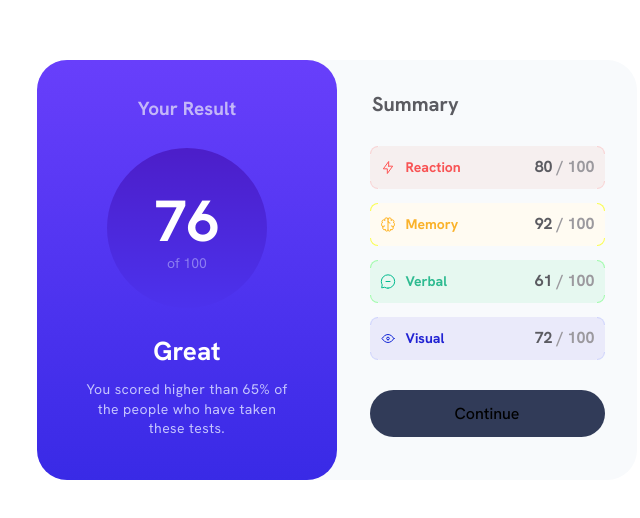
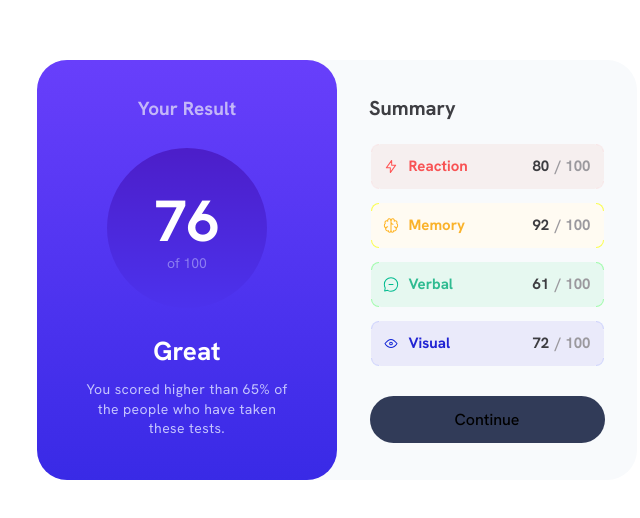
Before and after one commit to JordanReady/results-summary-component, a React (Vite) app: page / in a window 1280 px wide. Shown: the part 130-648 px from the top of the page, without its empty margins (303-943 px from the left). Built offline with nearby package versions, Linux system fonts and the light colour scheme.

Commit message:
pixel adjustments for desktop view

```diff
--- a/src/components/results.css
+++ b/src/components/results.css
@@ -81,18 +81,18 @@
 }
 
 .summary-title {
-  color: #5b5b61;
+  color: #3e3e43;
   font-size: 20px;
-  padding-top: 20px;
-  padding-bottom: 10px;
-  padding-left: 35px;
+  padding-top: 24px;
+  padding-bottom: 4px;
+  padding-left: 32px;
   align-self: flex-start;
 }
 
 .skill-container {
   display: flex;
-  width: 235px;
-  height: 43px;
+  width: 233px;
+  height: 45px;
   align-items: center;
   justify-content: space-between;
   border-radius: 10px;
@@ -130,6 +130,7 @@
 
 .skill-type {
   display: flex;
+  padding-left: 2px;
 }
 
 .skill-icon {
@@ -138,22 +139,26 @@
 }
 
 .skill-title {
-  font-size: 14px;
+  font-size: 15px;
   font-weight: bold;
 }
 
 .skill-score {
   padding: 10px;
+  padding-right: 13px;
 }
 
 .your-score {
-  color: #5b5b61;
+  color: #3d3d41;
   font-weight: bold;
+  font-size: 15px;
+  padding-right: 2px;
 }
 
 .total-score {
   color: #9b999e;
   font-weight: bold;
+  font-size: 15px;
 }
 
 .continue-button {
@@ -179,23 +184,23 @@
 }
 
 .skill-container.reaction .top-left-corner-accent {
-  border-top: 1px solid rgba(255, 0, 0, 0.144);
-  border-left: 1px solid rgba(255, 0, 0, 0.144);
+  border-top: 1px solid rgba(255, 0, 0, 0.062);
+  border-left: 1px solid rgba(255, 0, 0, 0.062);
 }
 
 .skill-container.reaction .top-right-corner-accent {
-  border-top: 1px solid rgba(255, 0, 0, 0.144);
-  border-right: 1px solid rgba(255, 0, 0, 0.144);
+  border-top: 1px solid rgba(255, 0, 0, 0.062);
+  border-right: 1px solid rgba(255, 0, 0, 0.062);
 }
 
 .skill-container.reaction .bottom-left-corner-accent {
-  border-bottom: 1px solid rgba(255, 0, 0, 0.144);
-  border-left: 1px solid rgba(255, 0, 0, 0.144);
+  border-bottom: 1px solid rgba(255, 0, 0, 0.062);
+  border-left: 1px solid rgba(255, 0, 0, 0.062);
 }
 
 .skill-container.reaction .bottom-right-corner-accent {
-  border-bottom: 1px solid rgba(255, 0, 0, 0.144);
-  border-right: 1px solid rgba(255, 0, 0, 0.144);
+  border-bottom: 1px solid rgba(255, 0, 0, 0.062);
+  border-right: 1px solid rgba(255, 0, 0, 0.062);
 }
 
 .skill-container.reaction .skill-title {
```
